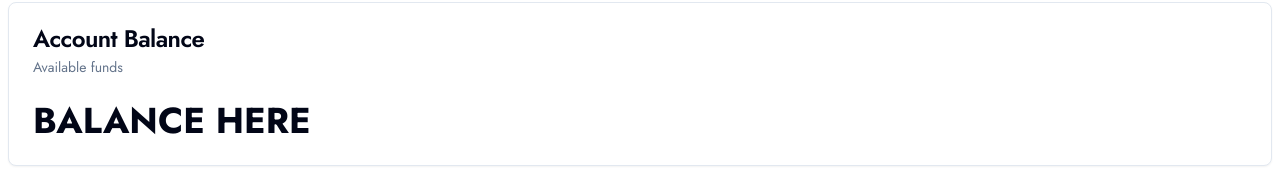
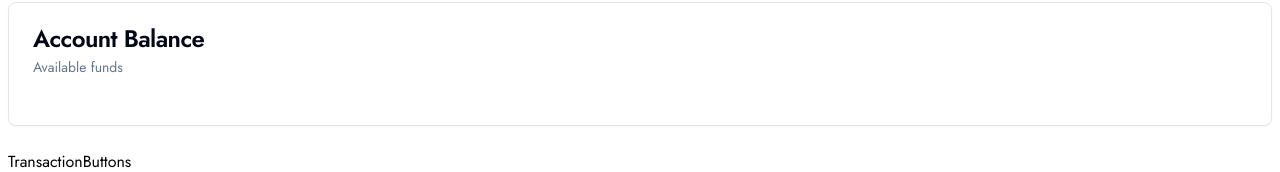
Before and after one commit to iamarale/finance-app, a React (Vite) app: page / in a window 1280 px wide. Shown: the part 110-282 px from the top of the page. Built offline with nearby package versions, Linux system fonts and the light colour scheme; no server answers; the database is empty.

Commit message:
feat(balance): shows total balance of all transactions

```diff
--- a/src/App.tsx
+++ b/src/App.tsx
@@ -1,11 +1,38 @@
+import { useEffect, useState } from "react";
 import Balance from "./components/Balance";
 import RecentTransactions from "./components/RecentTransactions";
 import TransactionButtons from "./components/TransactionButtons";
+import { supabase } from "./api/Supabase";
 
 export default function App() {
+  const [totalBalance, setTotalBalance] = useState<number>();
+
+  useEffect(() => {
+    async function getBalance() {
+      const { data, error } = await supabase.from("all_transactions").select();
+
+      // if err
+      if (error) throw new Error(error.message);
+
+      // get data
+      if (data.length > 0 && data) {
+        console.log(data);
+        let totalPrice = 0;
+        for (const item of data) {
+          // adds curr price of item to totalPrice
+          totalPrice += item.price;
+        }
+        // sets balance to val of totalPrice
+        setTotalBalance(totalPrice);
+        console.log(totalBalance);
+      }
+    }
+    getBalance();
+  });
   return (
     <main>
-      <Balance />
+      {/*  */}
+      <Balance totalBalance={totalBalance} />
 
       <TransactionButtons />
 
--- a/src/components/Balance.tsx
+++ b/src/components/Balance.tsx
@@ -6,7 +6,12 @@ import {
   CardTitle,
 } from "@/components/ui/card";
 
-export default function Balance() {
+// prop
+interface BalanceProp {
+  totalBalance: number;
+}
+
+export default function Balance({ totalBalance }: BalanceProp) {
   return (
     <section>
       <Card className="mb-6">
@@ -15,7 +20,7 @@ export default function Balance() {
           <CardDescription>Available funds</CardDescription>
         </CardHeader>
         <CardContent>
-          <p className="text-4xl font-bold">BALANCE HERE</p>
+          <p className="text-4xl font-bold">{totalBalance}</p>
         </CardContent>
       </Card>
     </section>
```
